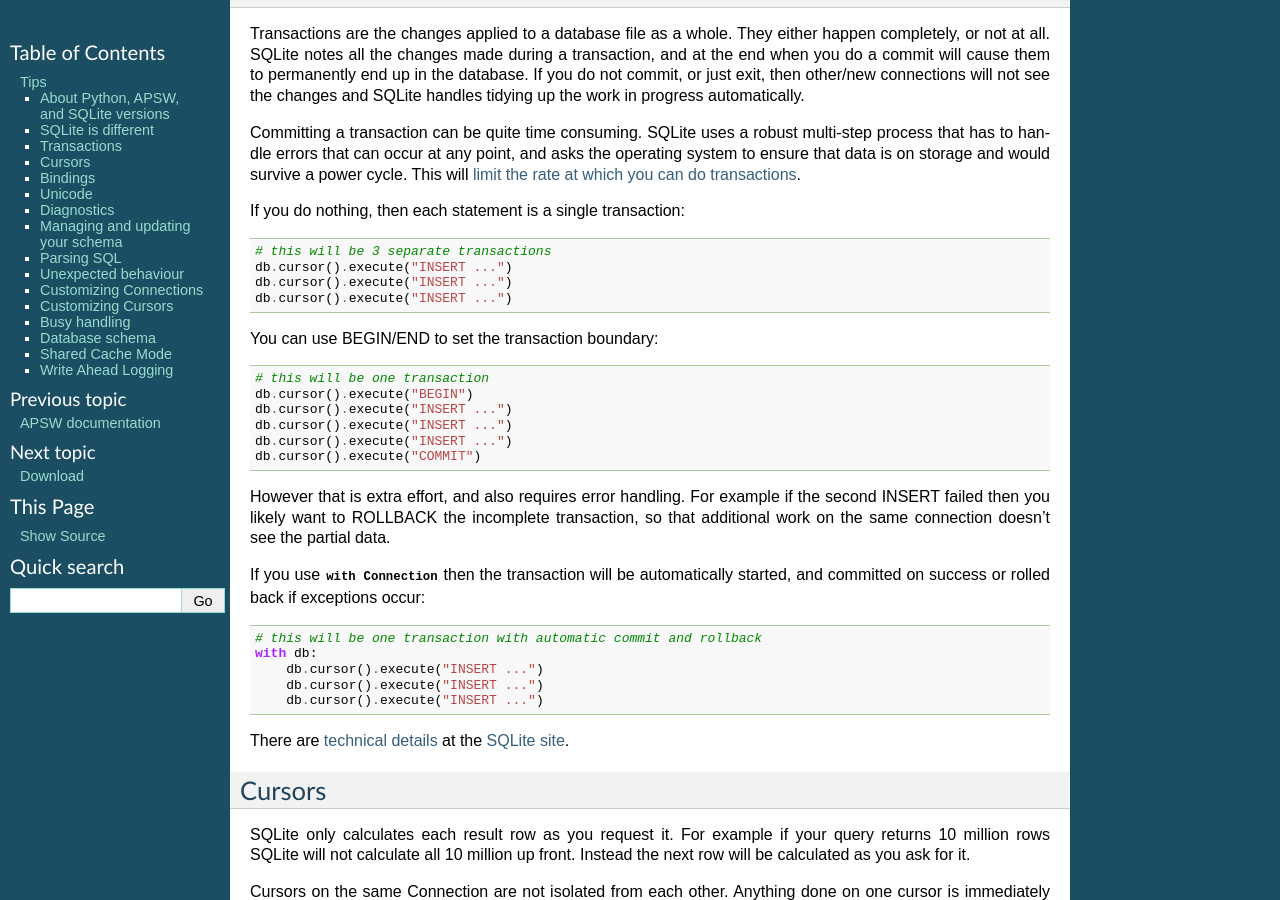
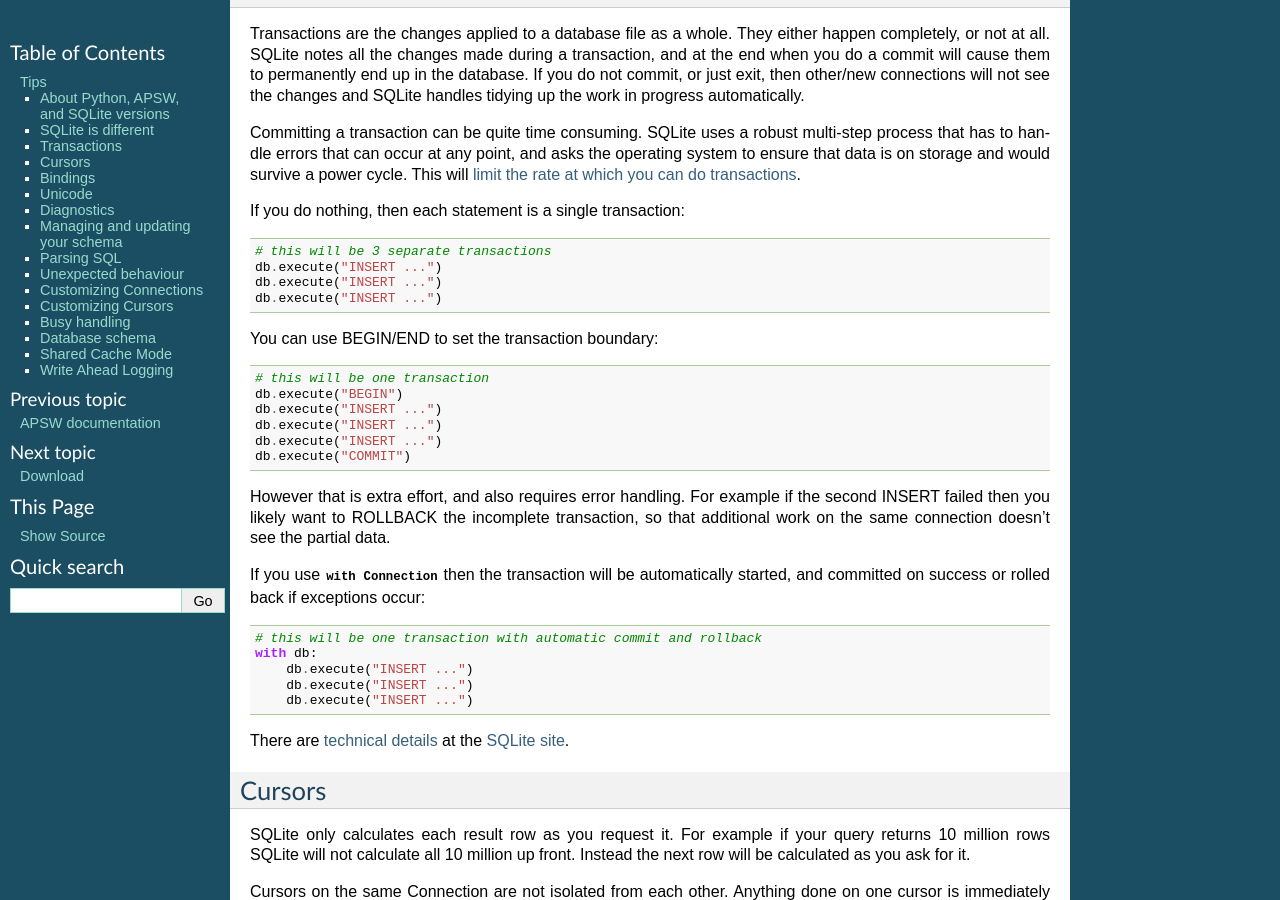
Before and after one commit to rogerbinns/apsw, a Sphinx documentation site: the page built from doc/tips.rst, in a window 1280 px wide and 900 px high, scrolled down 668 px. Built offline with Sphinx 7.4.7, drawn with Linux system fonts in a browser that asks for light colours; pages that are not in the unit, such as notebooks, are missing from menus; the version number is read from the project's files by our own code; some of the changed text lies outside the part shown.

Commit message:
con.cursor().execute -> con.execute

```diff
--- a/doc/tips.rst
+++ b/doc/tips.rst
@@ -63,18 +63,18 @@ transactions <https://www.sqlite.org/faq.html#q19>`__.
 If you do nothing, then each statement is a single transaction::
 
    # this will be 3 separate transactions
-   db.cursor().execute("INSERT ...")
-   db.cursor().execute("INSERT ...")
-   db.cursor().execute("INSERT ...")
+   db.execute("INSERT ...")
+   db.execute("INSERT ...")
+   db.execute("INSERT ...")
 
 You can use BEGIN/END to set the transaction boundary::
 
    # this will be one transaction
-   db.cursor().execute("BEGIN")
-   db.cursor().execute("INSERT ...")
-   db.cursor().execute("INSERT ...")
-   db.cursor().execute("INSERT ...")
-   db.cursor().execute("COMMIT")
+   db.execute("BEGIN")
+   db.execute("INSERT ...")
+   db.execute("INSERT ...")
+   db.execute("INSERT ...")
+   db.execute("COMMIT")
 
 However that is extra effort, and also requires error handling.  For example
 if the second INSERT failed then you likely want to ROLLBACK the incomplete
@@ -87,9 +87,9 @@ exceptions occur::
 
    # this will be one transaction with automatic commit and rollback
    with db:
-       db.cursor().execute("INSERT ...")
-       db.cursor().execute("INSERT ...")
-       db.cursor().execute("INSERT ...")
+       db.execute("INSERT ...")
+       db.execute("INSERT ...")
+       db.execute("INSERT ...")
 
 There are `technical details <https://www.sqlite.org/lang_transaction.html>`__
 at the `SQLite site <https://www.sqlite.org/docs.html>`__.
@@ -194,26 +194,26 @@ programmatically.  The easy way is to use `pragma user_version
 <https://sqlite.org/pragma.html#pragma_user_version>`__ as in this example::
 
   def user_version(db):
-    return db.cursor().execute("pragma user_version").fetchall()[0][0]
+    return db.execute("pragma user_version").fetchall()[0][0]
 
   def ensure_schema(db):
     if user_version(db)==0:
       with db:
-        db.cursor().execute("""
+        db.execute("""
           CREATE TABLE IF NOT EXISTS foo(x,y,z);
           CREATE TABLE IF NOT EXISTS bar(x,y,z);
           PRAGMA user_version=1;""")
 
     if user_version(db)==1:
       with db:
-        db.cursor().execute("""
+        db.execute("""
         CREATE TABLE IF NOT EXISTS baz(x,y,z);
         CREATE INDEX ....
         PRAGMA user_version=2;""")
 
     if user_version(con)==2:
       with db:
-        db.cursor().execute("""
+        db.execute("""
         ALTER TABLE .....
         PRAGMA user_version=3;""")
 
@@ -380,7 +380,7 @@ can also turn it on for all opened databases by using
 :attr:`connection_hooks`::
 
   def setwal(db):
-      db.cursor().execute("pragma journal_mode=wal")
+      db.execute("pragma journal_mode=wal")
       # custom auto checkpoint interval (use zero to disable)
       db.wal_autocheckpoint(10)
 
```
Also changed, not shown: other parts of doc/tips.rst (+1 -1 lines), 6 other files.
